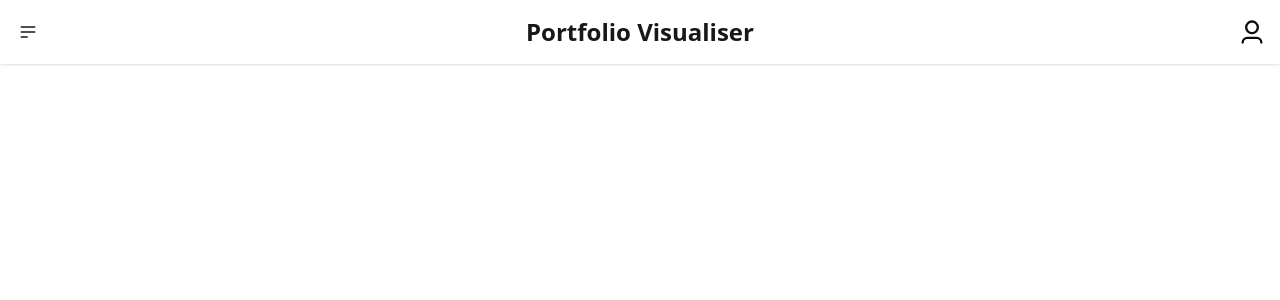
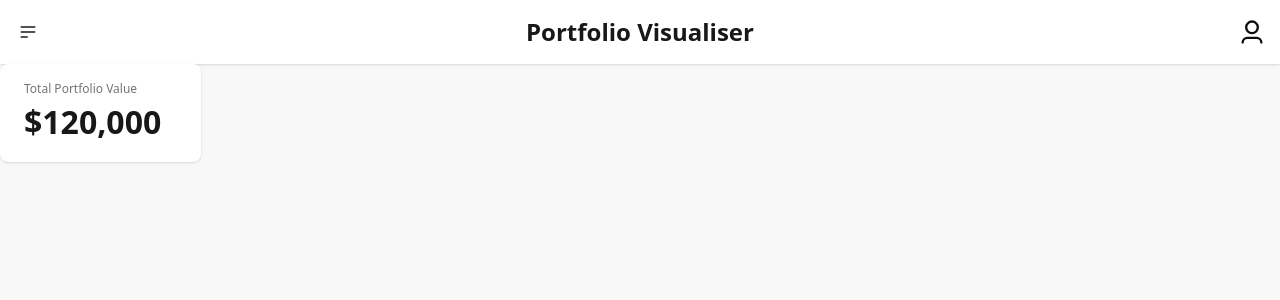
Before and after one commit to Dakkabi/Portfolio-Visualiser, a React (Vite) app in the folder frontend/: page / in a window 1280 px wide. Shown: the top 300 px of the page. Built offline with nearby package versions, Linux system fonts and the light colour scheme.

Commit message:
#31 Mockup with stat component for Dashboard

```diff
--- a/frontend/src/pages/Dashboard.tsx
+++ b/frontend/src/pages/Dashboard.tsx
@@ -2,7 +2,18 @@ import GlobalNavbar from "../components/global/GlobalNavbar.tsx";
 
 function Dashboard() {
     return (
-        <GlobalNavbar currentPage="Dashboard" />
+        <div>
+            <GlobalNavbar currentPage="Dashboard" />
+            <div className="min-h-screen bg-base-200">
+                <div className="stats shadow bg-base-100">
+                    <div className="stat">
+                        <div className="stat-figure text-secondary"></div>
+                        <div className="stat-title">Total Portfolio Value</div>
+                        <div className="stat-value">$120,000</div>
+                    </div>
+                </div>
+            </div>
+        </div>
     )
 }
 
```
